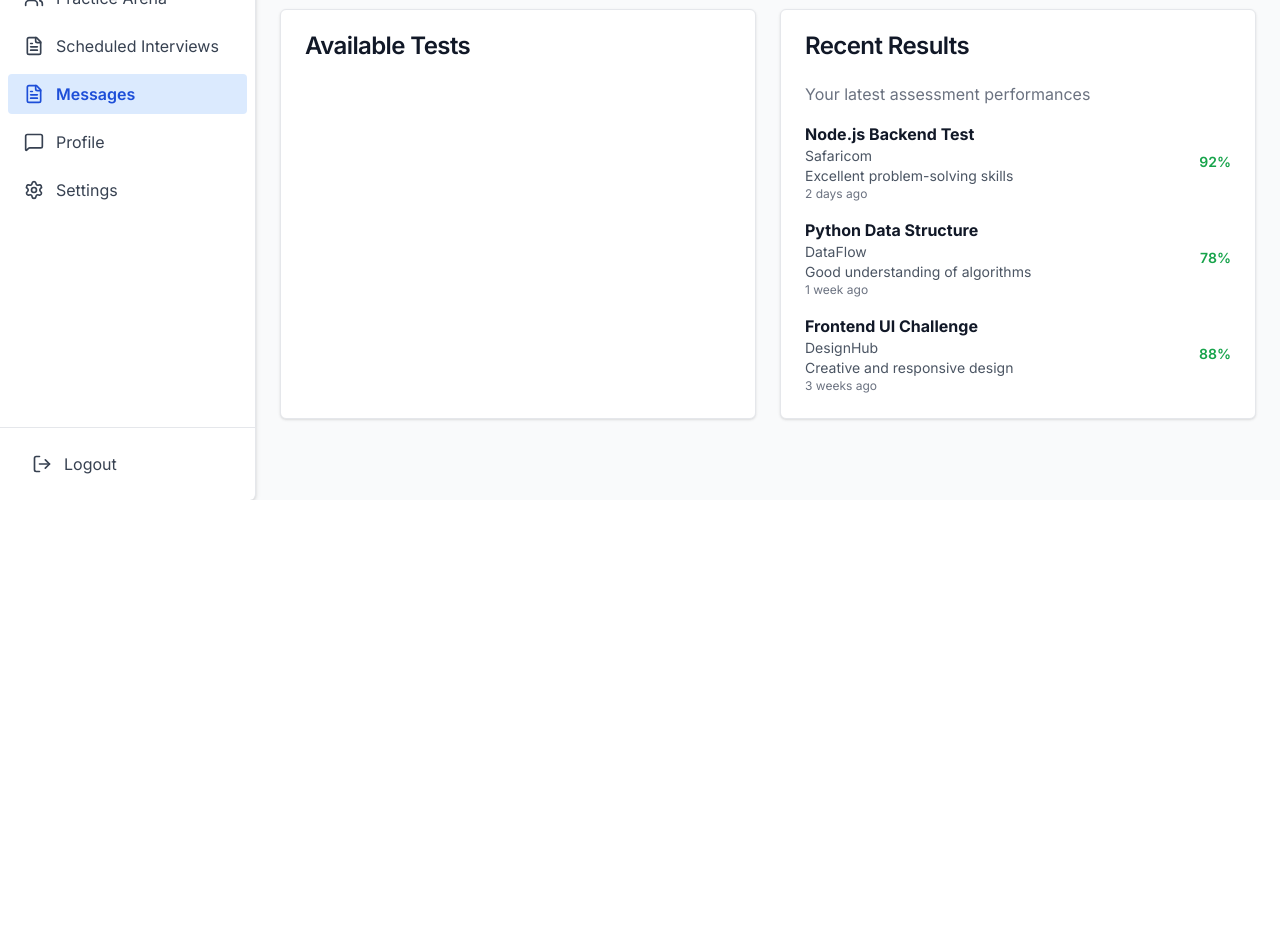
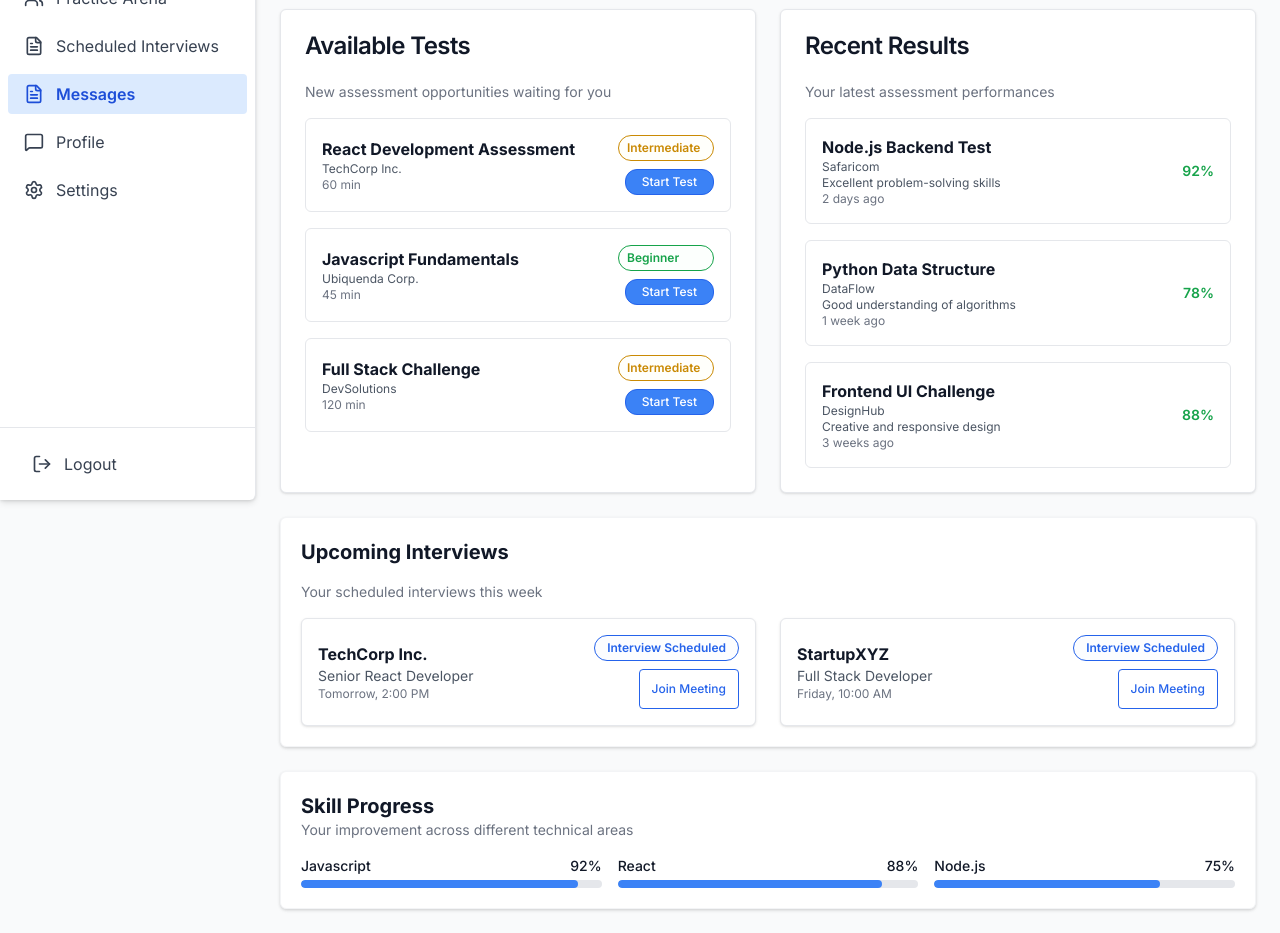
Before and after one commit to awuorochelle75/SmartRecruiter, a React (Vite) app in the folder client/: page /interviewee in a window 1280 px wide. Shown: the part 300-1233 px from the top of the page. Before the commit the page ends 800 px from the top, so only its background shows below. Built offline with nearby package versions, Linux system fonts and the light colour scheme.

Commit message:
update the interviewee dashboard with dummy data

```diff
--- a/client/src/pages/Interviewee/IntervieweeDashboard.jsx
+++ b/client/src/pages/Interviewee/IntervieweeDashboard.jsx
@@ -4,8 +4,8 @@
 import NavbarDashboard from "../../components/NavbarDashboard";
 import { Card, CardContent, CardHeader, CardTitle } from "@/components/ui/card";
 import { Button } from "@/components/ui/button";
+import { Badge } from "@/components/ui/badge";
 import { Progress } from "@/components/ui/progress";
-
 
 const interviewsData = [
   {
@@ -38,6 +38,33 @@
   },
 ];
 
+const availableTestsData = [
+  {
+    id: 1,
+    title: "React Development Assessment",
+    company: "TechCorp Inc.",
+    duration: "60 min",
+    timeLeft: "3 days left",
+    difficulty: "Intermediate",
+  },
+  {
+    id: 2,
+    title: "Javascript Fundamentals",
+    company: "Ubiquenda Corp.",
+    duration: "45 min",
+    timeLeft: "5 days left",
+    difficulty: "Beginner",
+  },
+  {
+    id: 3,
+    title: "Full Stack Challenge",
+    company: "DevSolutions",
+    duration: "120 min",
+    timeLeft: "1 week left",
+    difficulty: "Intermediate",
+  },
+];
+
 const recentResultsData = [
   {
     id: 1,
@@ -65,18 +92,43 @@
   },
 ];
 
+const upcomingInterviewsData = [
+  {
+    id: 1,
+    company: "TechCorp Inc.",
+    role: "Senior React Developer",
+    dateTime: "Tomorrow, 2:00 PM",
+    status: "Interview Scheduled",
+  },
+  {
+    id: 2,
+    company: "StartupXYZ",
+    role: "Full Stack Developer",
+    dateTime: "Friday, 10:00 AM",
+    status: "Interview Scheduled",
+  },
+];
+
+const skillProgressData = [
+  { id: 1, skill: "Javascript", percentage: 92 },
+  { id: 2, skill: "React", percentage: 88 },
+  { id: 3, skill: "Node.js", percentage: 75 },
+];
 
 const StatCard = ({ title, value }) => (
   <Card className="rounded-lg shadow-sm">
     <CardHeader className="pb-2">
-      <CardTitle className="text-sm font-medium text-gray-500 dark:text-gray-400">{title}</CardTitle>
+      <CardTitle className="text-sm font-medium text-gray-500 dark:text-gray-400">
+        {title}
+      </CardTitle>
     </CardHeader>
     <CardContent>
-      <div className="text-3xl font-bold text-gray-900 dark:text-white">{value}</div>
+      <div className="text-3xl font-bold text-gray-900 dark:text-white">
+        {value}
+      </div>
     </CardContent>
   </Card>
 );
-
 
 const IntervieweeDashboard = () => {
   return (
@@ -85,7 +137,7 @@
 
       {/* Main Content */}
       <div className="flex-1 flex flex-col">
-        <NavbarDashboard/>
+        <NavbarDashboard />
 
         {/* Page Content */}
         <div className="flex-1 p-6 space-y-6">
@@ -99,16 +151,24 @@
               </p>
             </div>
             <div className="flex items-center space-x-2">
-              <Button variant="default" className="bg-blue-600 hover:bg-blue-700 text-white rounded-md px-4 py-2 shadow-md">Start Practice</Button>
-              <Button variant="outline" className="border-blue-600 text-blue-600 hover:bg-blue-50 dark:hover:bg-blue-900/20 rounded-md px-4 py-2 shadow-sm">
+              <Button
+                variant="default"
+                className="bg-blue-600 hover:bg-blue-700 text-white rounded-md px-4 py-2 shadow-md"
+              >
+                Start Practice
+              </Button>
+              <Button
+                variant="outline"
+                className="border-blue-600 text-blue-600 hover:bg-blue-50 dark:hover:bg-blue-900/20 rounded-md px-4 py-2 shadow-sm"
+              >
                 Browse Tests
               </Button>
             </div>
           </div>
 
           <div className="grid gap-4 md:grid-cols-2 lg:grid-cols-4 ">
-            <StatCard  title="Tests Complete" value="8"/>
-            <StatCard title="Average Score" value="85"/>
+            <StatCard title="Tests Complete" value="8" />
+            <StatCard title="Average Score" value="85" />
             <StatCard title="Practice Sessions" value="24" />
             <StatCard title="Rank" value="#23" />
           </div>
@@ -116,28 +176,90 @@
           <div className="grid gap-6 md:grid-cols-2">
             <Card className="rounded-lg shadow transition-transform duration-300 hover:scale-105">
               <CardHeader>
-                <CardTitle className="text-gray-900 darkk:text-white">Available Tests</CardTitle>
+                <CardTitle className="text-gray-900 darkk:text-white">
+                  Available Tests
+                </CardTitle>
               </CardHeader>
               <CardContent>
-                <p className=""></p>
+                <p className="text-gray-500 text-sm dark:text-gray-400">
+                  New assessment opportunities waiting for you
+                </p>
+                <div className="space-y-4 mt-4">
+                  {availableTestsData.map((test) => (
+                    <div
+                      key={test.id}
+                      className="border border-gray-200 dark:border-gray-700 rounded-lg p-4 flex items-center justify-between"
+                    >
+                      <div>
+                        <p className="font-bold text-gray-900 dark:text-white">
+                          {test.title}
+                        </p>
+                        <p className="text-xs text-gray-600 dark:text-gray-400">
+                          {test.company}
+                        </p>
+                        <p className="text-xs text-gray-500 dark:text-gray-400">
+                          {test.duration}
+                        </p>
+                      </div>
+                      <div className="flex flex-col items-end space-y-2">
+                        <Badge
+                          variant="outline"
+                          className={`px-2 py-1 text-xs font-semibold rounded-full w-24 text-center
+                            ${
+                              test.difficulty === "Intermediate"
+                                ? "text-yellow-600 border-yellow-600 bg-yellow-50/20 dark:bg-yellow-900/20"
+                                : test.difficulty === "Beginner"
+                                ? "text-green-600 border-green-600 bg-green-50/20 dark:bg-green-900/20"
+                                : "text-red-600 border-red-600 bg-red-50/20 dark:bg-red-900/20"
+                            }`}
+                        >
+                          {test.difficulty}
+                        </Badge>
+                        <Button
+                          variant="outline"
+                          className="border-blue-600 bg-blue-500 text-white hover:bg-blue-700 hover:text-white rounded-xl px-4 py-1 text-xs h-auto min-h-0"
+                        >
+                          Start Test
+                        </Button>
+                      </div>
+                    </div>
+                  ))}
+                </div>
               </CardContent>
             </Card>
-           <Card className="rounded-lg shadow-sm transition-transform duration-300 hover:scale-105">
+            <Card className="rounded-lg shadow-sm transition-transform duration-300 hover:scale-105">
               <CardHeader>
-                <CardTitle className="text-gray-900 dark:text-white">Recent Results</CardTitle>
+                <CardTitle className="text-gray-900 dark:text-white">
+                  Recent Results
+                </CardTitle>
               </CardHeader>
               <CardContent>
-                <p className="text-gray-500 dark:text-gray-400">Your latest assessment performances</p>
+                <p className="text-gray-500 dark:text-gray-400 text-sm">
+                  Your latest assessment performances
+                </p>
                 <div className="space-y-4 mt-4">
                   {recentResultsData.map((result) => (
-                    <div key={result.id} className="flex items-center justify-between">
+                    <div
+                      key={result.id}
+                      className="border border-gray-200 dark:border-gray-800 rounded-lg p-4 flex items-center justify-between"
+                    >
                       <div>
-                        <p className="font-bold text-gray-900 dark:text-white">{result.title}</p>
-                        <p className="text-sm text-gray-600 dark:text-gray-400">{result.company}</p>
-                        <p className="text-sm text-gray-600 dark:text-gray-400">{result.description}</p>
-                        <p className="text-xs text-gray-500 dark:text-gray-400">{result.timeAgo}</p>
+                        <p className="font-bold text-gray-900 dark:text-white">
+                          {result.title}
+                        </p>
+                        <p className="text-xs text-gray-600 dark:text-gray-400">
+                          {result.company}
+                        </p>
+                        <p className="text-xs text-gray-600 dark:text-gray-400">
+                          {result.description}
+                        </p>
+                        <p className="text-xs text-gray-500 dark:text-gray-400">
+                          {result.timeAgo}
+                        </p>
                       </div>
-                      <span className="text-sm font-semibold text-green-600">{result.score}%</span>
+                      <span className="text-sm font-semibold text-green-600">
+                        {result.score}%
+                      </span>
                     </div>
                   ))}
                 </div>
@@ -145,6 +267,78 @@
             </Card>
           </div>
 
+          {/* Upcoming Interviews Section */}
+          <div className="bg-white dark:bg-gray-900 shadow-md hover:shadow-lg transition-shadow duration-300 rounded-lg p-5 space-y-4 border border-gray-100 dark:border-gray-700">
+            <h3 className="text-xl font-bold text-gray-900 dark:text-white">
+              Upcoming Interviews
+            </h3>
+            <p className="text-gray-500 text-sm dark:text-gray-400">
+              Your scheduled interviews this week
+            </p>
+            <div className="grid gap-6 md:grid-cols-2">
+              {upcomingInterviewsData.map((interview) => (
+                <Card
+                  key={interview.id}
+                  className="rounded-lg shadow-sm transition-transform duration-300 hover:scale-105"
+                >
+                  <CardContent className="p-4 flex items-center justify-between">
+                    <div>
+                      <p className="font-bold text-gray-900 dark:text-white">
+                        {interview.company}
+                      </p>
+                      <p className="text-sm text-gray-600 dark:text-gray-400">
+                        {interview.role}
+                      </p>
+                      <p className="text-xs text-gray-500 dark:text-gray-400">
+                        {interview.dateTime}
+                      </p>
+                    </div>
+                    <div className="flex flex-col items-end space-y-2">
+                      <Badge
+                        variant="outline"
+                        className="text-blue-600 border-blue-600 bg-blue-50/20 dark:bg-blue-900/20 rounded-full px-3 py-1 text-xs font-semibold"
+                      >
+                        {interview.status}
+                      </Badge>
+                      <Button
+                        variant="outline"
+                        className="border-blue-600 text-blue-600 hover:bg-blue-50 dark:hover:bg-blue-900/20 rounded-md px-3 py-1 text-xs"
+                      >
+                        Join Meeting
+                      </Button>
+                    </div>
+                  </CardContent>
+                </Card>
+              ))}
+            </div>
+          </div>
+
+          {/* Skill Progress Section */}
+          <div className="bg-white dark:bg-gray-900 shadow-md hover:shadow-lg transition-shadow duration-300 rounded-lg p-5 border border-gray-100 dark:border-gray-700">
+            <h3 className="text-xl font-bold text-gray-900 dark:text-white">
+              Skill Progress
+            </h3>
+            <p className="text-gray-500 text-sm dark:text-gray-400 mb-4">
+              Your improvement across different technical areas
+            </p>
+
+            <div className="grid grid-cols-1 sm:grid-cols-2 md:grid-cols-3 gap-4">
+              {skillProgressData.map((skill) => (
+                <div key={skill.id} className="space-y-1 text-sm">
+                  <div className="flex justify-between font-medium text-gray-900 dark:text-white">
+                    <span>{skill.skill}</span>
+                    <span>{skill.percentage}%</span>
+                  </div>
+                  <div className="w-full h-2 bg-gray-200 dark:bg-gray-700 rounded-full overflow-hidden">
+                    <div
+                      className="h-full bg-blue-500 rounded-full transition-all duration-500"
+                      style={{ width: `${skill.percentage}%` }}
+                    />
+                  </div>
+                </div>
+              ))}
+            </div>
+          </div>
         </div>
       </div>
     </div>
```
